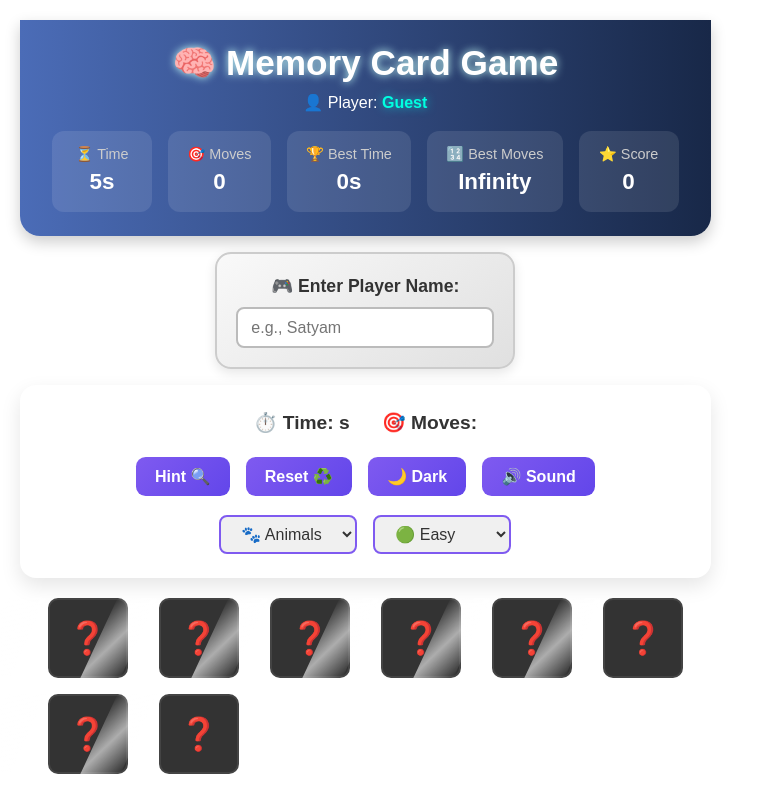
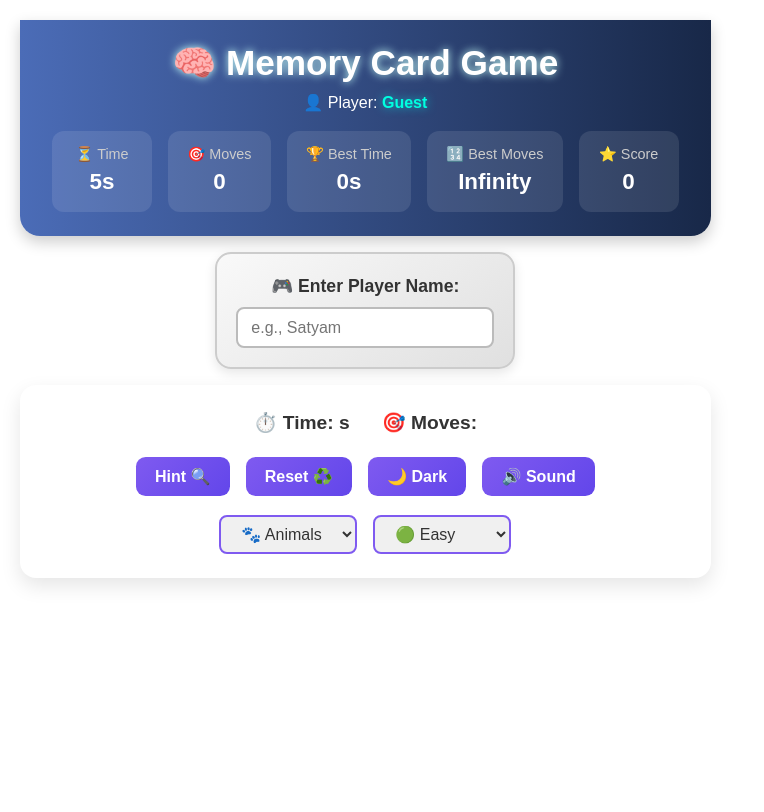
Before and after one commit to Satyam6201/Memory-Card-Game, a React (Vite) app: page / in a window 1280 px wide. Shown: the whole page, without its empty margins (0-764 px from the left). Built offline with nearby package versions, Linux system fonts and the light colour scheme.

Commit message:
Add More Feature

```diff
--- a/src/components/CardGrid.jsx
+++ b/src/components/CardGrid.jsx
@@ -3,25 +3,17 @@
 import "../style/cardGrid.css";
 
 export default function CardGrid({ cards, handleCardClick }) {
-  const [isShuffled, setIsShuffled] = useState(false);
+  const [loaded, setLoaded] = useState(false);
 
   useEffect(() => {
-    // Trigger animation when cards are first loaded
-    const timeout = setTimeout(() => {
-      setIsShuffled(true);
-    }, 100); // small delay to trigger CSS animation
-
+    const timeout = setTimeout(() => setLoaded(true), 100);
     return () => clearTimeout(timeout);
   }, []);
 
   return (
-    <div
-      className={`card-grid ${isShuffled ? "show-grid" : ""}`}
-      role="grid"
-      aria-label="Memory Game Grid"
-    >
+    <div className={`card-grid ${loaded ? "show" : ""}`} role="grid" aria-label="Memory Game Grid">
       {cards.map((card, index) => (
-        <div role="gridcell" key={index}>
+        <div role="gridcell" key={index} className="grid-cell" style={{ animationDelay: `${index * 50}ms` }}>
           <Card card={card} onClick={() => handleCardClick(index)} />
         </div>
       ))}
```
